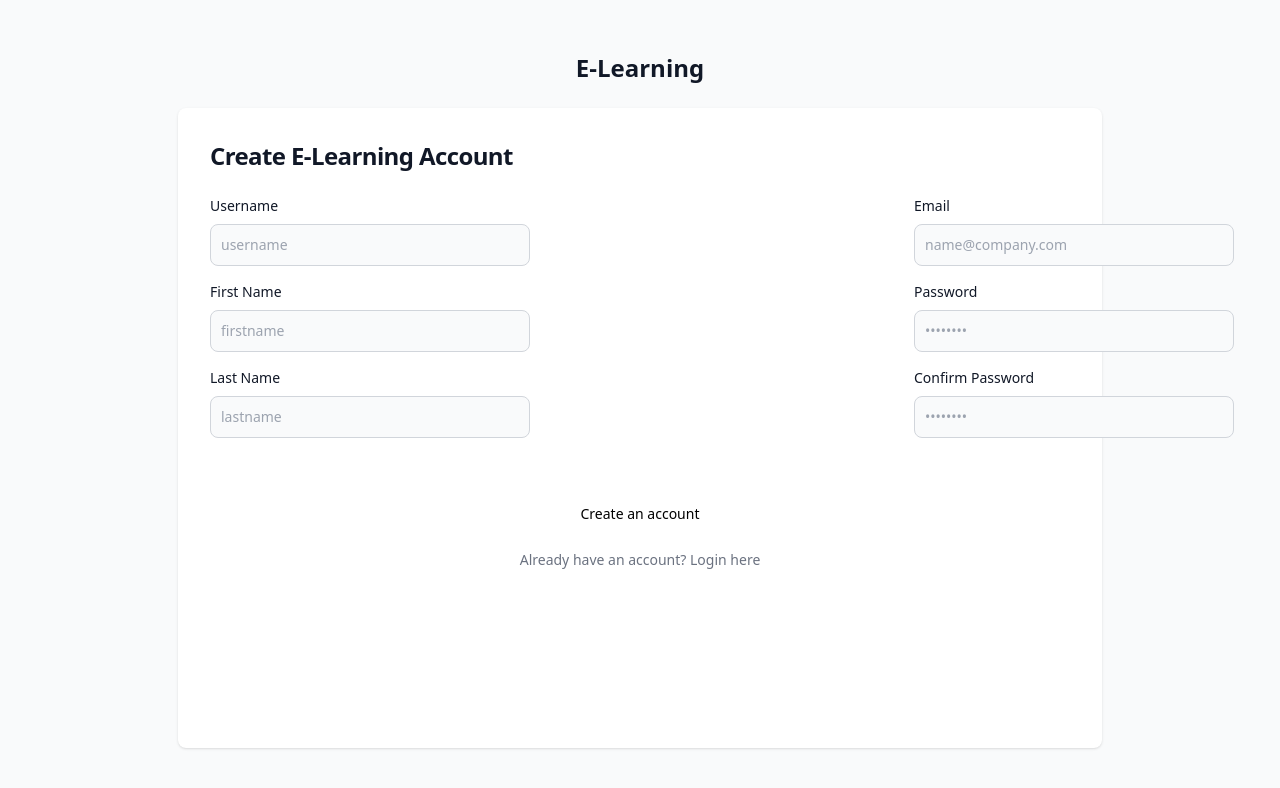
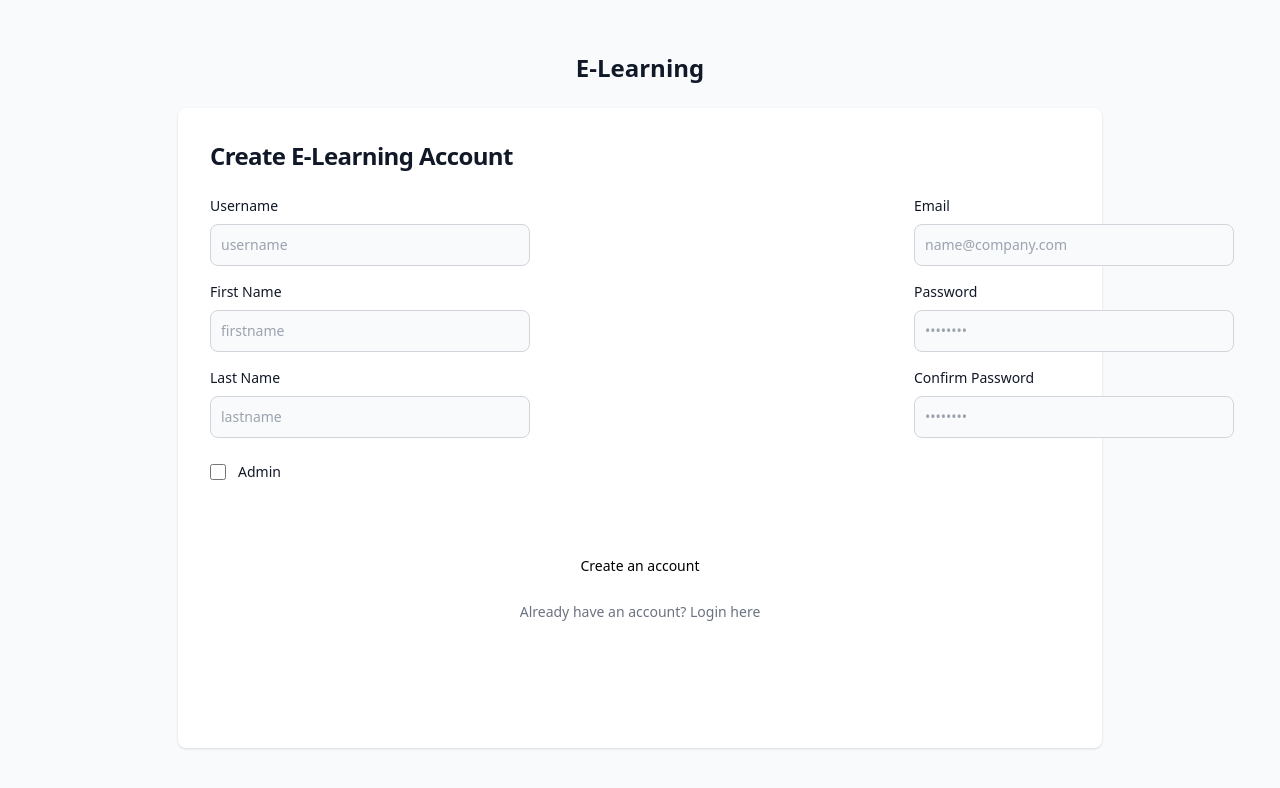
Before and after one commit to framgia/sph-els-gift-canovas, a React (Create React App) app in the folder frontend/e-learning-fe/: page /signup in a window 1280 px wide. Shown: the top 788 px of the page. Built offline with nearby package versions, Linux system fonts and the light colour scheme; what javascript-time-ago would draw is missing.

Commit message:
[SELS-63] add is admin ui

```diff
--- a/frontend/e-learning-fe/src/components/signup.js
+++ b/frontend/e-learning-fe/src/components/signup.js
@@ -244,6 +244,27 @@ function SignUp() {
                 </div>
               </div>
             </div>
+            <div class="flex items-start">
+              <div class="flex items-center h-5">
+                <input
+                  id="is_admin"
+                  type="checkbox"
+                  class="w-4 h-4 border border-gray-300 rounded bg-gray-50
+                        focus:ring-3 focus:ring-primary-300 dark:bg-gray-700 dark:border-gray-600
+                        dark:focus:ring-primary-600 dark:ring-offset-gray-800"
+                  checked={isAdmin}
+                  onChange={handleOnChangeAdmin}
+                />
+              </div>
+              <div class="ml-3 text-sm">
+                <label
+                  for="is_admin"
+                  class="block mb-2 text-sm font-medium text-gray-900 dark:text-white"
+                >
+                  Admin
+                </label>
+              </div>
+            </div>
             <div class="flex flex-col space-y-4 place-items-center">
               {isDisableSignupButton === true ? (
                 <button
```
